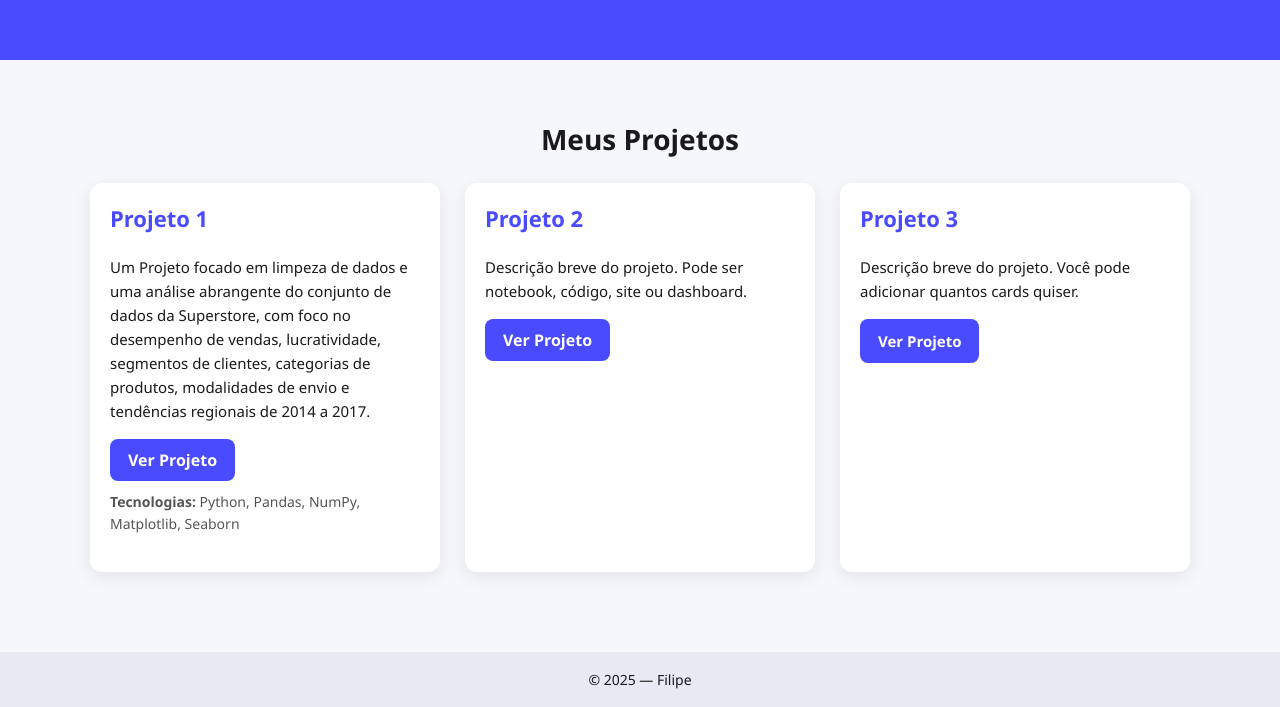
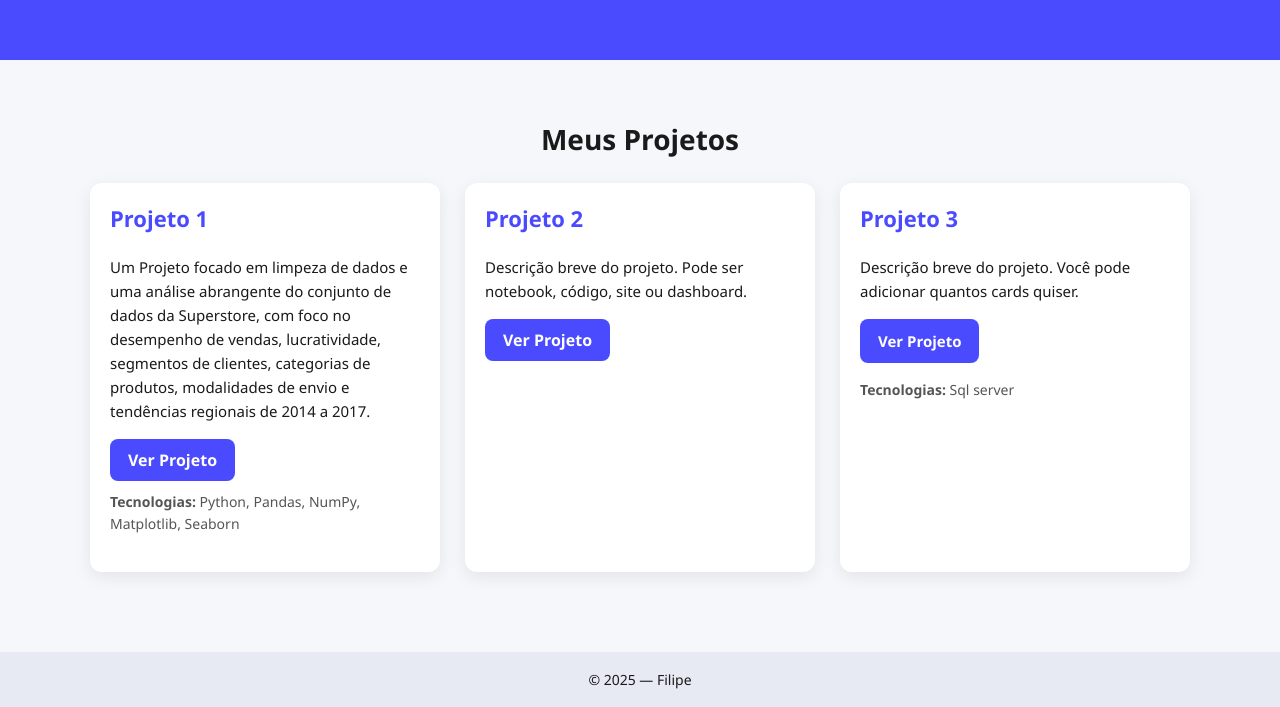
Before and after one commit to RoutIntelligence/aaa, a plain HTML site: page index.html in a window 1280 px wide. Shown: the part 135-842 px from the top of the page. Drawn offline with Linux system fonts and the light colour scheme.

Commit message:
Update index.html

```diff
--- a/index.html
+++ b/index.html
@@ -140,7 +140,9 @@
             <p>Descrição breve do projeto. Você pode adicionar quantos cards quiser.</p>
             <p><a href="https://github.com/RoutIntelligence/aaa/blob/master/-01%20Tabelas.ipynb" target="_blank">
         Ver Projeto
-    </a></p>
+    </a>
+            <p style="margin-top: 10px; font-size: 14px; color: #555;">
+        <strong>Tecnologias:</strong> Sql server </p>
         </div>
 
     </div>
```
